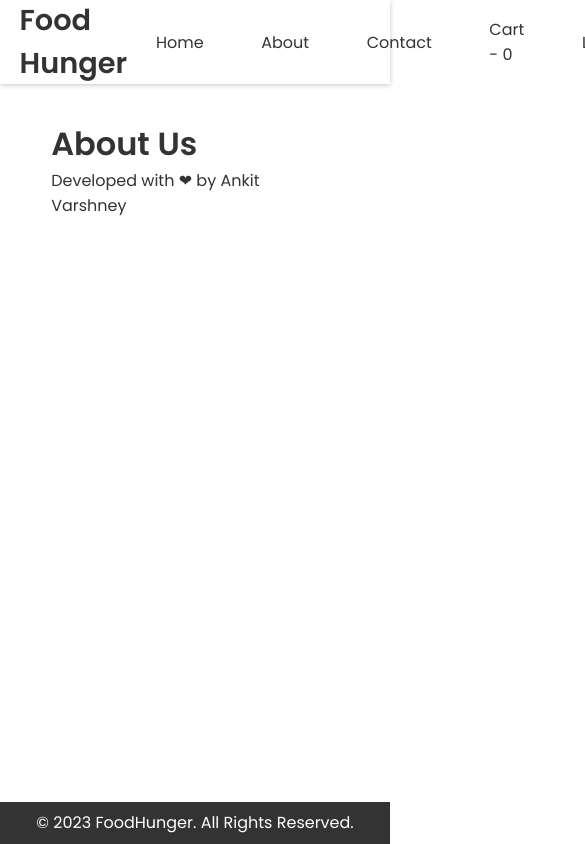
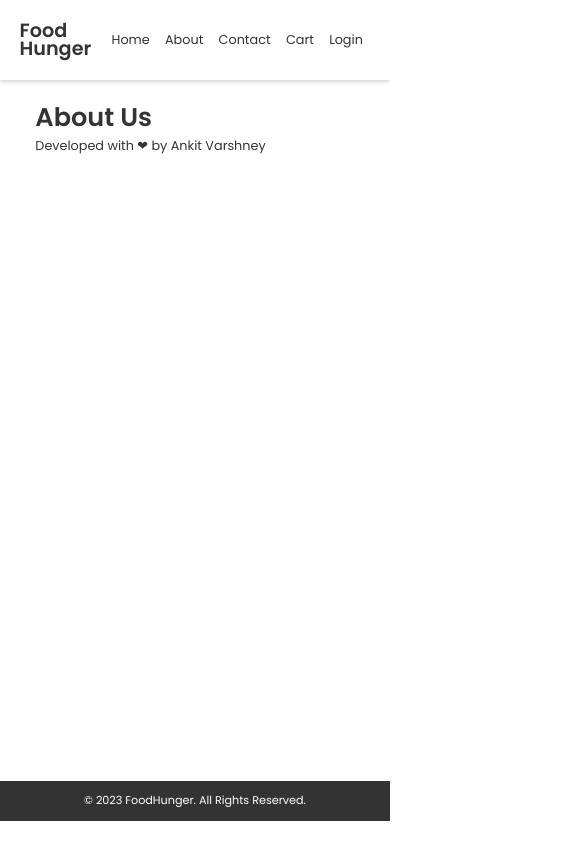
Before and after one commit to ankyv/food-hunger-app, a React (Vite) app: page /about in a window 390 px wide. Shown: the top 844 px of the page, 585 px wide, since content can reach past the window. Built offline with nearby package versions, Linux system fonts and the light colour scheme.

Commit message:
Updated stylesheet

```diff
--- a/index.css
+++ b/index.css
@@ -6,16 +6,19 @@
   padding: 0;
 }
 
+html {
+  font-size: 62.5%;
+}
+
 body {
   color: #333;
   font-family: "Poppins", sans-serif;
-  font-size: 62.5%;
 }
 
 .header {
   box-shadow: 0px 1px 5px 0px rgb(198, 198, 198);
   background-color: #fff;
-  height: 10vh;
+  height: 80px;
   position: sticky;
   top: 0;
   z-index: 10;
@@ -31,8 +34,13 @@ body {
   height: 100%;
 }
 
+.header .title-container {
+  line-height: 2.2rem;
+  width: 100px;
+}
+
 .header .title {
-  font-size: 1.8rem;
+  font-size: 2.4rem;
   font-weight: 700;
 }
 
@@ -44,7 +52,7 @@ body {
 }
 
 .nav-items li {
-  font-size: 1rem;
+  font-size: 1.6rem;
   padding: 0 1.8em;
 }
 
@@ -59,29 +67,31 @@ body {
 
 .main {
   padding: 2.2rem;
-  min-height: 85vh;
+  /* min-height: 90vh; */
 }
 
 .main .container {
   margin: auto;
   width: 90%;
-  max-width: 1200px;
+  max-width: 2600px;
 }
 
 .main .container .search-container {
   border: 1px solid #8a8a8a;
-  border-radius: 0.2rem;
+  border-radius: 0.4rem;
   display: flex;
-  justify-content: center;
+  justify-content: space-between;
+  align-items: center;
   width: 70%;
+  max-width: 700px;
   margin: auto;
 }
 
 .main .container .search-container input {
   border: none;
-  font-size: 1rem;
+  font-size: 1.6rem;
   font-weight: 500;
-  width: 90%;
+  width: 80%;
   height: 100%;
   padding: 1rem;
   margin-left: 2px;
@@ -92,10 +102,10 @@ body {
   background-color: transparent;
   color: #333;
   border: none;
-  border-radius: 0rem 0.2rem 0.2rem 0rem;
-  font-size: 1rem;
+  border-radius: 0rem 0.4rem 0.4rem 0rem;
+  font-size: 1.6rem;
   cursor: pointer;
-  width: 10%;
+  padding: 1rem;
 }
 
 .main .container .search-container .search-btn:hover {
@@ -114,10 +124,11 @@ body {
 }
 
 .main .restaurant-list a {
-  border-radius: 1rem;
+  border-radius: 1.6rem;
   color: #333;
   text-decoration: none;
   margin: 1rem 0.8rem;
+  width: 18vw;
 }
 
 .main .restaurant-list a:hover {
@@ -130,13 +141,12 @@ body {
   display: flex;
   flex-direction: column;
   justify-content: center;
-  width: 270px;
 }
 
 .main .restaurant-list .restaurant-card .restaurant-image {
   border-radius: inherit;
   width: 100%;
-  height: 180px;
+  height: 12vw;
 }
 
 .main .restaurant-list .restaurant-card .restaurant-image img {
@@ -154,31 +164,31 @@ body {
 }
 
 .main .restaurant-list .restaurant-card .restaurant-details .title {
-  font-size: 1.2rem;
+  font-size: 1.8rem;
   white-space: nowrap;
   overflow: hidden;
 }
 
 .main .restaurant-list .restaurant-card .restaurant-details .rating {
-  font-size: 1rem;
+  font-size: 1.6rem;
   font-weight: 500;
 }
 
 .main .restaurant-list .restaurant-card .restaurant-details .rating span {
-  font-size: 1.2rem;
+  font-size: 1.6rem;
   padding-right: 0.2rem;
 }
 
 .main .restaurant-list .restaurant-card .restaurant-details .cuisines {
   color: #656565;
-  font-size: 1rem;
+  font-size: 1.6rem;
   white-space: nowrap;
   overflow: hidden;
 }
 
 .main .restaurant-list .restaurant-card .restaurant-details .area {
   color: #656565;
-  font-size: 1rem;
+  font-size: 1.6rem;
   white-space: nowrap;
   overflow: hidden;
 }
@@ -192,14 +202,15 @@ body {
   display: flex;
   align-items: center;
   flex-direction: column;
-  font-size: 1rem;
+  font-size: 1.6rem;
   min-height: 85vh;
   padding-top: 4rem;
   margin: auto;
 }
 
 .offline p {
-  margin-top: 0.6rem;
+  margin-top: 1.6rem;
+  text-align: center;
 }
 
 .shimmer {
@@ -273,11 +284,11 @@ body {
   display: flex;
   justify-content: center;
   align-items: center;
-  height: 5vh;
+  height: 40px;
 }
 
 .footer p {
-  font-size: 1rem;
+  font-size: 1.4rem;
 }
 
 .restaurant-main {
@@ -748,11 +759,11 @@ body {
 
 .about {
   padding: 2.2rem;
-  min-height: 85vh;
+  min-height: 83vh;
 }
 
 .about .container {
-  font-size: 1rem;
+  font-size: 1.6rem;
   margin: auto;
   width: 90%;
   max-width: 1200px;
@@ -760,12 +771,142 @@ body {
 
 .contact {
   padding: 2.2rem;
-  min-height: 85vh;
+  min-height: 83vh;
 }
 
 .contact .container {
-  font-size: 1rem;
+  font-size: 1.6rem;
   margin: auto;
   width: 90%;
   max-width: 1200px;
 }
+
+@media (max-width: 1200px) {
+  html {
+    font-size: 56%;
+  }
+}
+
+@media (max-width: 1024px) {
+  html {
+    font-size: 60%;
+  }
+
+  .nav-items li {
+    padding: 0 1.4em;
+  }
+
+  .main .container {
+    width: 100%;
+  }
+
+  .main .restaurant-list a {
+    /* width: 24vw; */
+    width: 240px;
+  }
+
+  .main .restaurant-list .restaurant-card .restaurant-image {
+    /* height: 18vw; */
+    height: 180px;
+  }
+}
+
+@media (max-width: 820px) {
+  html {
+    font-size: 60%;
+  }
+
+  .nav-items li {
+    padding: 0 1em;
+  }
+
+  .main .restaurant-list a {
+    /* width: 32vw; */
+    width: 260px;
+  }
+
+  .main .restaurant-list .restaurant-card .restaurant-image {
+    /* height: 22vw; */
+    height: 180px;
+  }
+}
+
+@media (max-width: 700px) {
+  html {
+    font-size: 56%;
+  }
+
+  .nav-items li {
+    padding: 0 0.8em;
+  }
+}
+
+@media (max-width: 620px) {
+  html {
+    font-size: 54%;
+  }
+  .main .restaurant-list a {
+    /* width: 32vw; */
+    width: 200px;
+  }
+
+  .main .restaurant-list .restaurant-card .restaurant-image {
+    /* height: 22vw; */
+    height: 130px;
+  }
+}
+
+@media (max-width: 540px) {
+  html {
+    font-size: 50%;
+  }
+
+  .header .title-container {
+    font-size: 0.6rem;
+    line-height: 2.2rem;
+  }
+}
+
+@media (max-width: 480px) {
+  .navbar {
+    width: 90%;
+  }
+
+  .nav-items li {
+    font-size: 1.6rem;
+    padding: 0em;
+  }
+
+  .main .container {
+    width: 100%;
+  }
+
+  .main .container .search-container {
+    width: 100%;
+  }
+
+  .main .restaurant-list {
+    flex-direction: column;
+    justify-content: flex-start;
+  }
+  .main .restaurant-list a {
+    margin: 2rem auto;
+    width: 100%;
+  }
+
+  .main .restaurant-list a .restaurant-card {
+    flex-direction: row;
+    justify-content: space-between;
+    align-items: center;
+    width: 100%;
+  }
+
+  .main .restaurant-list .restaurant-card .restaurant-image {
+    width: 20vw;
+    height: 20vw;
+  }
+
+  .main .restaurant-list .restaurant-card .restaurant-details {
+    width: 75%;
+  }
+}
--- a/src/components/Header.js
+++ b/src/components/Header.js
@@ -10,10 +10,10 @@ const Header = () => {
   return (
     <div className="header">
       <div className="container">
-        <div>
+        <div className="title-container">
           <h1 className="title">Food Hunger</h1>
         </div>
-        <div>
+        <div className="navbar">
           <ul className="nav-items">
             <li>
               <Link to="/">Home</Link>
@@ -25,7 +25,7 @@ const Header = () => {
               <Link to="/contact">Contact</Link>
             </li>
             <li>
-              <Link to="/cart">Cart - {cartItems.length}</Link>
+              <Link to="/cart">Cart</Link>
             </li>
             <li
               onClick={() => {
```
